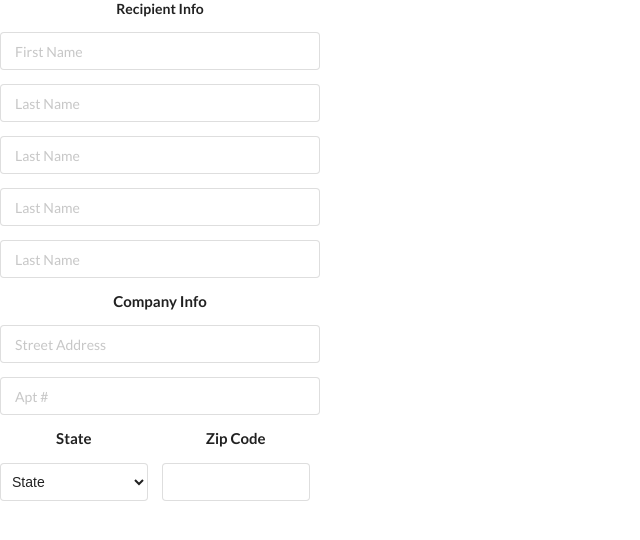
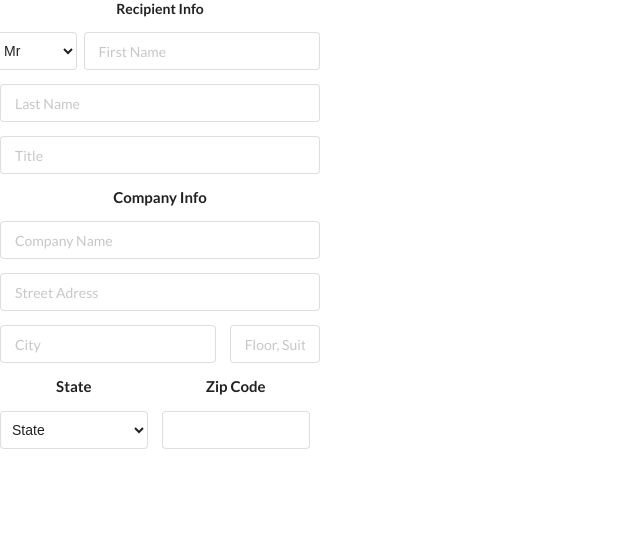
Before and after one commit to cameron-chromiak/cover-letter-tool, a React (Create React App) app: page / in a window 1280 px wide. Shown: the top 540 px of the page, without its empty margins (0-640 px from the left). Built offline with nearby package versions, Linux system fonts and the light colour scheme.

Commit message:
form now changes state

```diff
--- a/src/components/Form.js
+++ b/src/components/Form.js
@@ -2,55 +2,98 @@ import React, {Component} from 'react'
 
 class FormField extends Component{
   state ={
-    company:{
-      name_first: null,
-      name_last: null,
-      adress: null
-    },
-    recipient:{
-      name: null,
-      title: null
-    }
+      companyName: '',
+      street: '',
+      city: '',
+      suite: '',
+      state: '',
+      zip: '',
+      sir: 'Mr',
+      firstName: '',
+      lastName: '',
+      title: ''
+
   }
+
+  onFirstNameChange = (e) =>{
+    this.setState({firstName:e.target.value})
+  }
+  onLastNameChange = (e) =>{
+    this.setState({lastName:e.target.value})
+  }
+  onTitleChange = (e) =>{
+    this.setState({title:e.target.value})
+  }
+  onSelectChange = (e)=>{
+    this.setState({sir:e.target.value})
+  }
+  onCompanyName = (e) =>{
+    this.setState({companyName:e.target.value})
+  }
+  onStreetChange = (e) =>{
+    this.setState({street:e.target.value})
+  }
+  onCityChange = (e) =>{
+    this.setState({city:e.target.value})
+  }
+  onSuiteChange = (e) =>{
+    this.setState({suite:e.target.value})
+  }
+  onCompStateChange = (e) =>{
+    this.setState({state:e.target.value})
+  }
+  onCompZipChange = (e) =>{
+    this.setState({zip:e.target.value})
+  }
+
 
   render(){
     return(
     <div>
 
       <form className='ui form form-container'>
-        <div className="field">
-          <div className="field four wide">
-            <h5>Recipient Info</h5>
-            <input type="text" name="info[first-name]" placeholder="First Name"/>
+        <div className="field four wide">
+        <h5>Recipient Info</h5>
+        <div className='fields'>
+          <select onChange={this.onSelectChange} className="ui fluid dropdown four wide field">
+            <option value="Mr">Mr</option>
+            <option value="Mrs">Mrs</option>
+            <option value="Ms">Ms</option>
+          </select>
+          <div className="twelve wide field">
+            <input onChange={this.onFirstNameChange} value={this.state.firstName}type="text"placeholder="First Name"/>
           </div>
-          <div className="field four wide">
-              <input type="text" name="info[last-name]" placeholder="Last Name"/>
+        </div>
+          <div className="field">
+              <input onChange={this.onLastNameChange} type="text" value={this.state.lastName} placeholder="Last Name"/>
           </div>
-          <div className="field four wide">
-              <input type="text" name="info[title]" placeholder="Last Name"/>
-          </div>
-          <div className="field four wide">
-              <input type="text" name="info[company-name]" placeholder="Last Name"/>
-          </div>
-          <div className="field four wide">
-              <input type="text" name="info[company-name]" placeholder="Last Name"/>
+          <div className="field">
+              <input onChange={this.onTitleChange} type="text"value={this.state.title} placeholder="Title"/>
           </div>
         </div>
 
-    <div class="field">
-        <div class="four wide field">
+    <div class="field four wide">
+        <div class="field">
           <h4>Company Info</h4>
-          <input type="text" name="company[title]" placeholder="Street Address"/>
+          <input onChange={this.onCompanyName} type="text" value={this.state.companyName} placeholder="Company Name"/>
         </div>
-        <div class="four wide field">
-          <input type="text" name="company[address]" placeholder="Apt #"/>
+        <div class="field">
+          <input onChange={this.onStreetChange} type="text" value={this.state.street} placeholder="Street Adress"/>
+        </div>
+        <div class="fields">
+          <div className="field eleven wide">
+            <input onChange={this.onCityChange} type="text" value={this.state.city} placeholder="City"/>
+          </div>
+            <div className="field five wide">
+              <input onChange={this.onSuiteChange} type="text" value={this.state.suite} placeholder="Floor, Suite #"/>
+            </div>
         </div>
     </div>
 
-     <div className="fields">
-     <div className='two wide field'>
+     <div className="fields four wide">
+     <div className='field two wide'>
        <h4>State</h4>
-      <select className="ui fluid dropdown">
+      <select onChange={this.onCompStateChange} value={this.state.state} className="ui fluid dropdown">
        <option value="">State</option>
          <option value="AL">Alabama</option>
          <option value="AK">Alaska</option>
@@ -107,7 +150,7 @@ class FormField extends Component{
       </div>
         <div  className='field two wide'>
           <h4>Zip Code</h4>
-          <input type="number" pattern="[0-9]{5}" maxLength="5" />
+          <input onChange={this.onCompZipChange} type="number" pattern="[0-9]{5}" maxLength="5" />
         </div>
     </div>
     </form>
```
